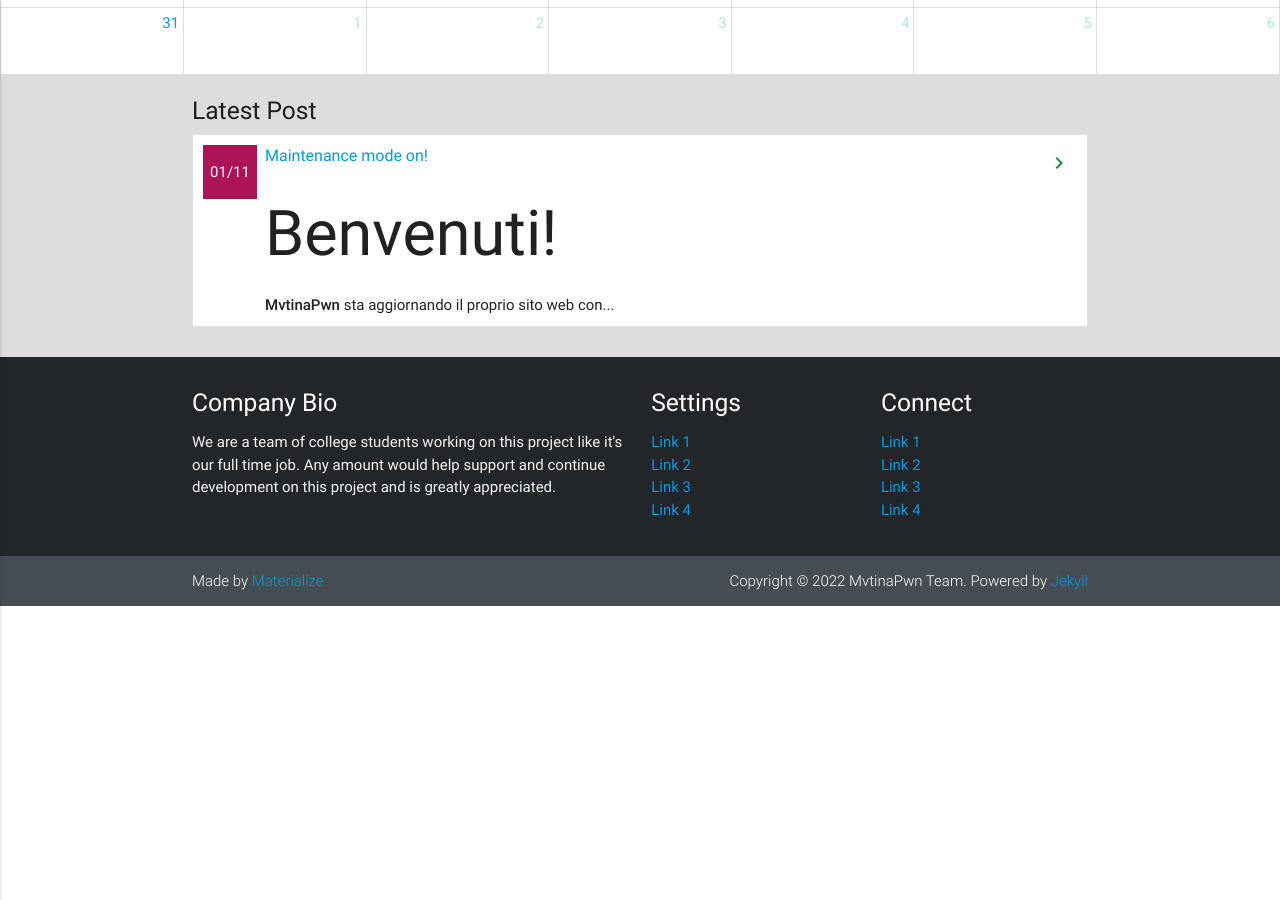
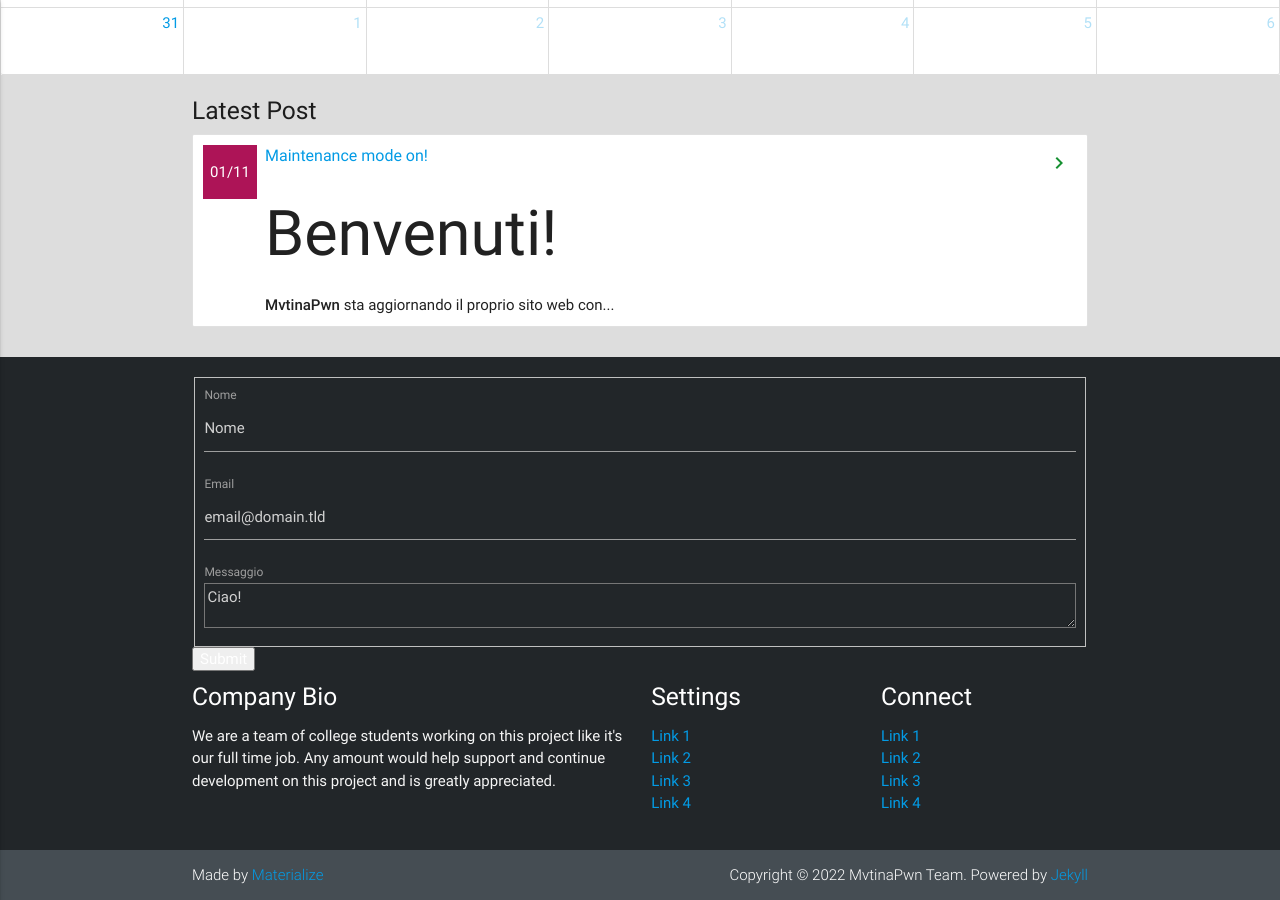
Before and after one commit to MvtinaPwn/mvtinapwn.github.io, a Jekyll site: the page built from index.md, in a window 1280 px wide and 900 px high, scrolled down 1289 px. Built offline with Jekyll 4.4.1, drawn with Linux system fonts in a browser that asks for light colours; nearby versions of some CDN libraries; before the commit the page ends 1895 px from its top, so only the background shows below that.

Commit message:
contact form: draft with formspree

```diff
--- /dev/null
+++ b/_includes/contact_form.html
@@ -0,0 +1,15 @@
+<form id="fs-frm" name="simple-contact-form" accept-charset="utf-8" action="https://formspree.io/f/mwkyveae" method="post">
+    <fieldset id="fs-frm-inputs">
+        <label for="full-name">Nome</label>
+        <input type="text" name="name" id="full-name" placeholder="Nome" required="">
+
+        <label for="email-address">Email</label>
+        <input type="email" name="_replyto" id="email-address" placeholder="email@domain.tld" required="">
+
+        <label for="message">Messaggio</label>
+        <textarea rows="5" name="message" id="message" placeholder="Ciao!" required=""></textarea>
+
+        <input type="hidden" name="_subject" id="email-subject" value="Contact Form Submission">
+    </fieldset>
+    <input type="submit" value="Submit">
+</form>
--- a/_includes/footer.html
+++ b/_includes/footer.html
@@ -1,5 +1,8 @@
   <footer class="page-footer">
     <div class="container">
+
+      {% include contact_form.html %}
+
       <div class="row">
         <div class="col l6 s12">
           <h5 class="white-text">Company Bio</h5>
```
